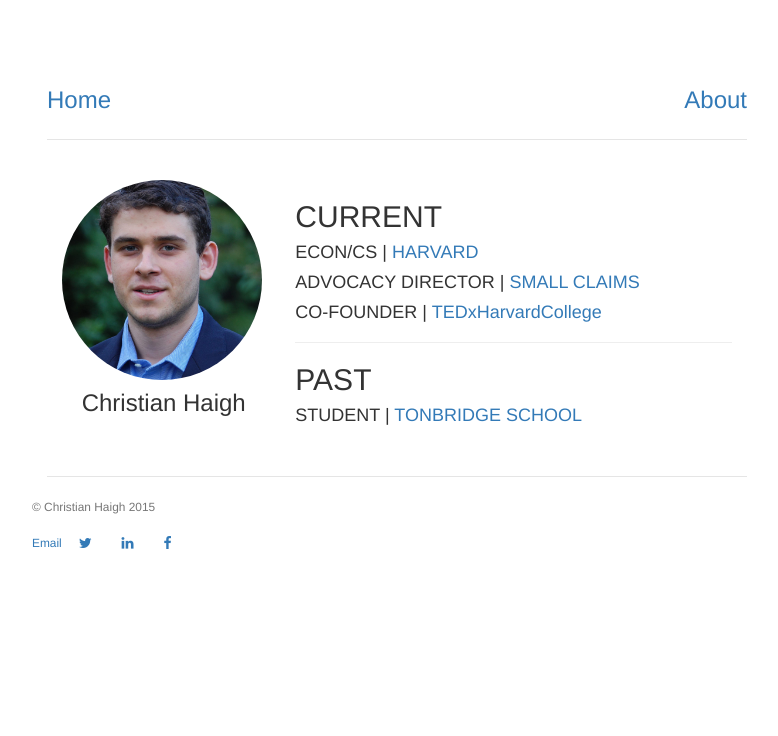
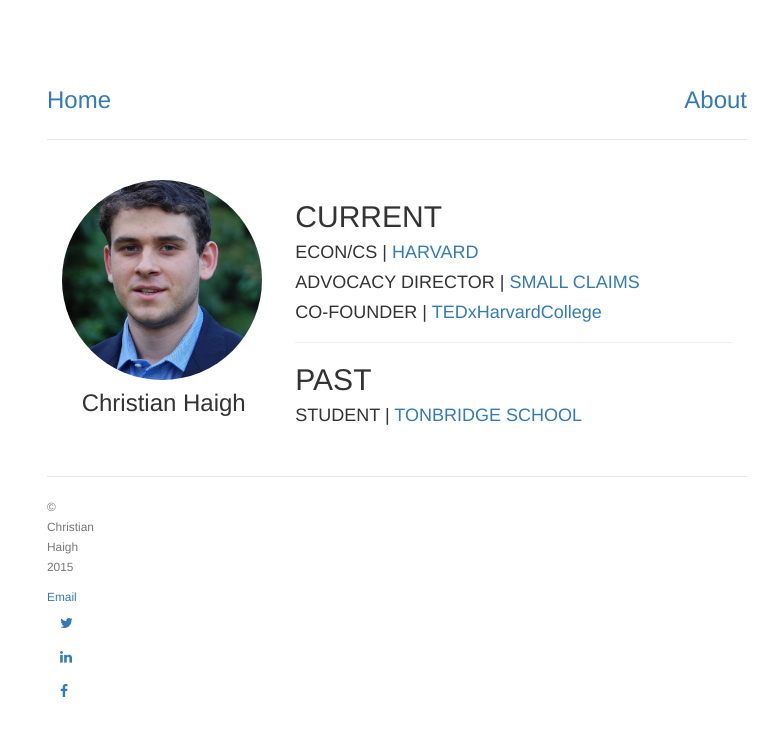
Before and after one commit to christianhaigh/christianhaigh.github.io, a Jekyll site: the page built from index.html, in a window 1280 px wide. Shown: the top 736 px of the page, without its empty margins (243-1021 px from the left). Built offline with Jekyll 4.4.1, drawn with Linux system fonts in a browser that asks for light colours.

Commit message:
Update default.html

```diff
--- a/_layouts/default.html
+++ b/_layouts/default.html
@@ -25,9 +25,11 @@
 
  <div class="footer">
 	<div class="row">
-
+	  	<div class="col-sm-1">
+	  	<div>
 			<p><small>&copy; Christian Haigh 2015</small></p>
-
+</div>
+<div>
 	  	<a href="mailto:chaigh@college.harvard.edu"><small>Email</small></a>
 	  	<a class="btn btn-social-icon btn-twitter">
     			<i class="fa fa-twitter"></i>
@@ -38,6 +40,7 @@
 	  	<a class="btn btn-social-icon btn-facebook">
     			<i class="fa fa-facebook"></i>
     		</a>
+    		</div>
 	</div>
   </body>
 </div>
```
